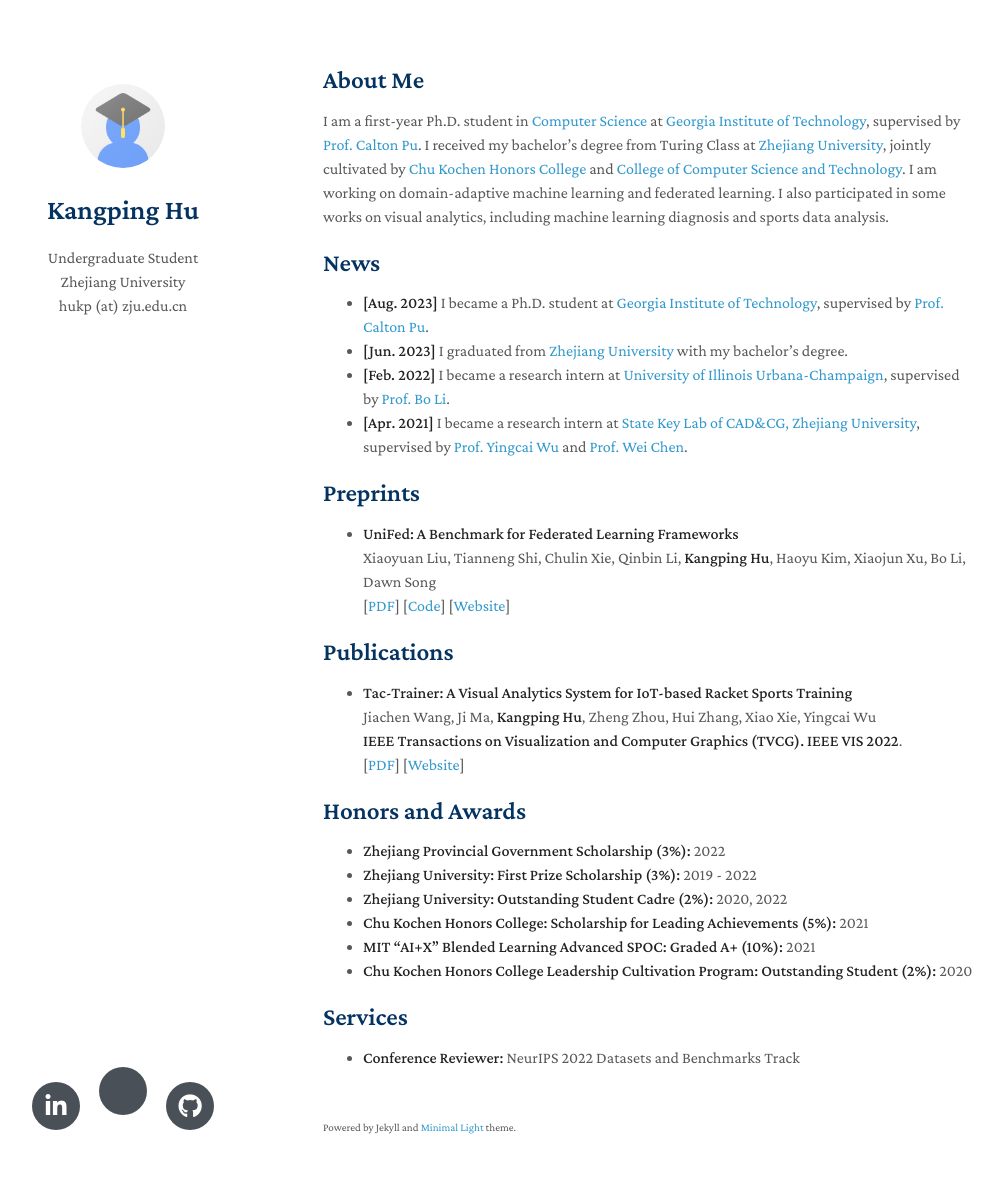
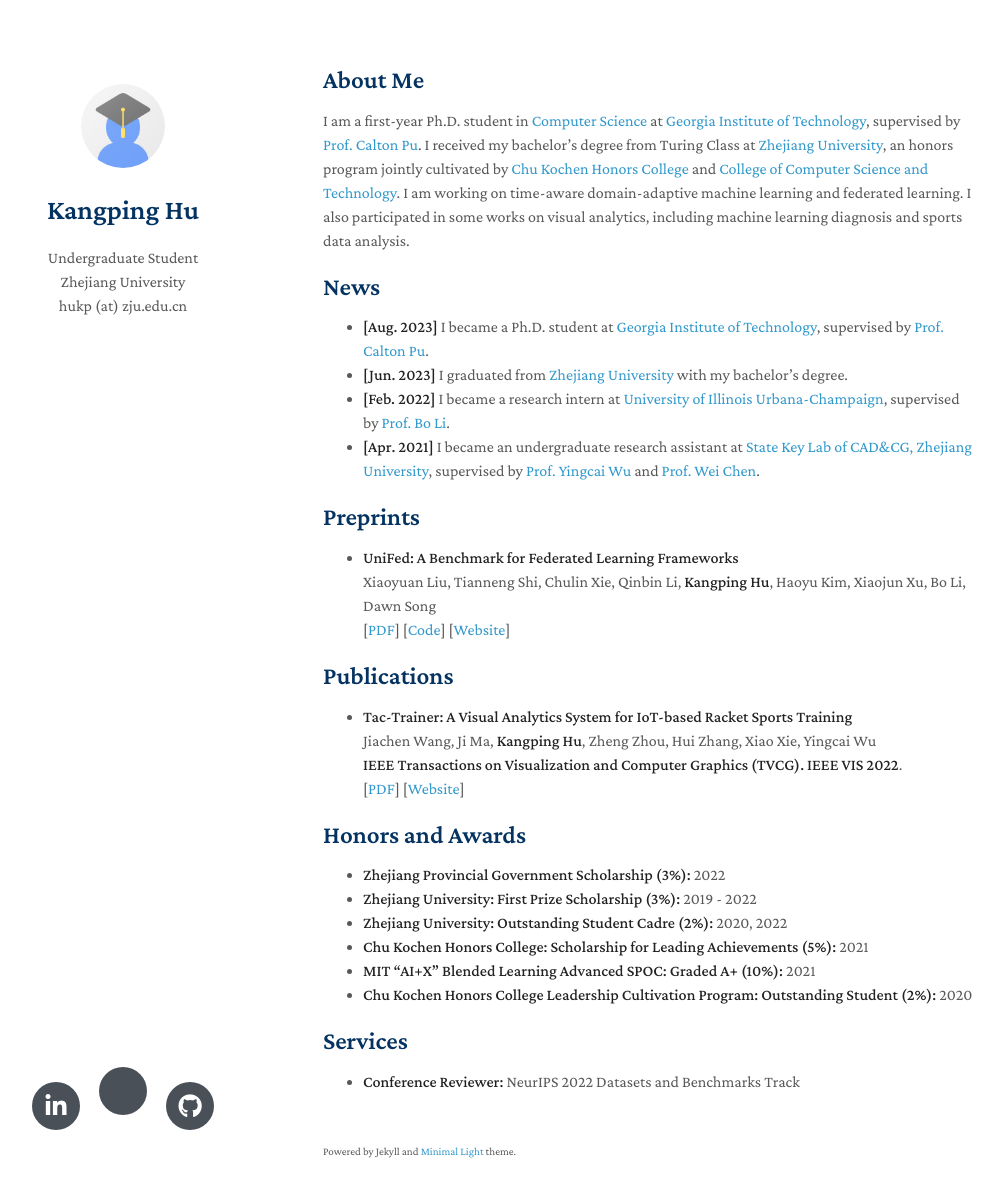
Before and after one commit to HenryHu-H/HenryHu-H.github.io, a Jekyll site: the page built from index.md, in a window 1280 px wide and 1232 px high. Shown: the top 1197 px of the window, without its empty margins (147-1150 px from the left). Built offline with Jekyll 4.4.1, drawn with Linux system fonts in a browser that asks for light colours; nearby versions of some CDN libraries; a style sheet for code colours, icons or effects is not loaded; our own code applies the rules of GitHub Pages for plain Markdown files.

Commit message:
Update index.md

```diff
--- a/index.md
+++ b/index.md
@@ -4,14 +4,14 @@ layout: homepage
 
 ## About Me
 
-I am a first-year Ph.D. student in [Computer Science](https://scs.gatech.edu) at [Georgia Institute of Technology](https://gatech.edu), supervised by [Prof. Calton Pu](https://www.cc.gatech.edu/~calton). I received my bachelor's degree from Turing Class at [Zhejiang University](https://www.zju.edu.cn/english), jointly cultivated by [Chu Kochen Honors College](http://ckc.zju.edu.cn/ckcen) and [College of Computer Science and Technology](http://www.en.cs.zju.edu.cn). I am working on domain-adaptive machine learning and federated learning. I also participated in some works on visual analytics, including machine learning diagnosis and sports data analysis.
+I am a first-year Ph.D. student in [Computer Science](https://scs.gatech.edu) at [Georgia Institute of Technology](https://gatech.edu), supervised by [Prof. Calton Pu](https://www.cc.gatech.edu/~calton). I received my bachelor's degree from Turing Class at [Zhejiang University](https://www.zju.edu.cn/english), an honors program jointly cultivated by [Chu Kochen Honors College](http://ckc.zju.edu.cn/ckcen) and [College of Computer Science and Technology](http://www.en.cs.zju.edu.cn). I am working on time-aware domain-adaptive machine learning and federated learning. I also participated in some works on visual analytics, including machine learning diagnosis and sports data analysis.
 
 ## News
 
 - **[Aug. 2023]** I became a Ph.D. student at [Georgia Institute of Technology](https://gatech.edu), supervised by [Prof. Calton Pu](https://www.cc.gatech.edu/~calton).
 - **[Jun. 2023]** I graduated from [Zhejiang University](https://www.zju.edu.cn/english) with my bachelor's degree.
 - **[Feb. 2022]** I became a research intern at [University of Illinois Urbana-Champaign](https://illinois.edu), supervised by [Prof. Bo Li](https://aisecure.github.io).
-- **[Apr. 2021]** I became a research intern at [State Key Lab of CAD&CG, Zhejiang University](http://www.cad.zju.edu.cn/english.html), supervised by [Prof. Yingcai Wu](http://www.ycwu.org) and [Prof. Wei Chen](http://www.cad.zju.edu.cn/chenwei).
+- **[Apr. 2021]** I became an undergraduate research assistant at [State Key Lab of CAD&CG, Zhejiang University](http://www.cad.zju.edu.cn/english.html), supervised by [Prof. Yingcai Wu](http://www.ycwu.org) and [Prof. Wei Chen](http://www.cad.zju.edu.cn/chenwei).
 
 ## Preprints
 
```
